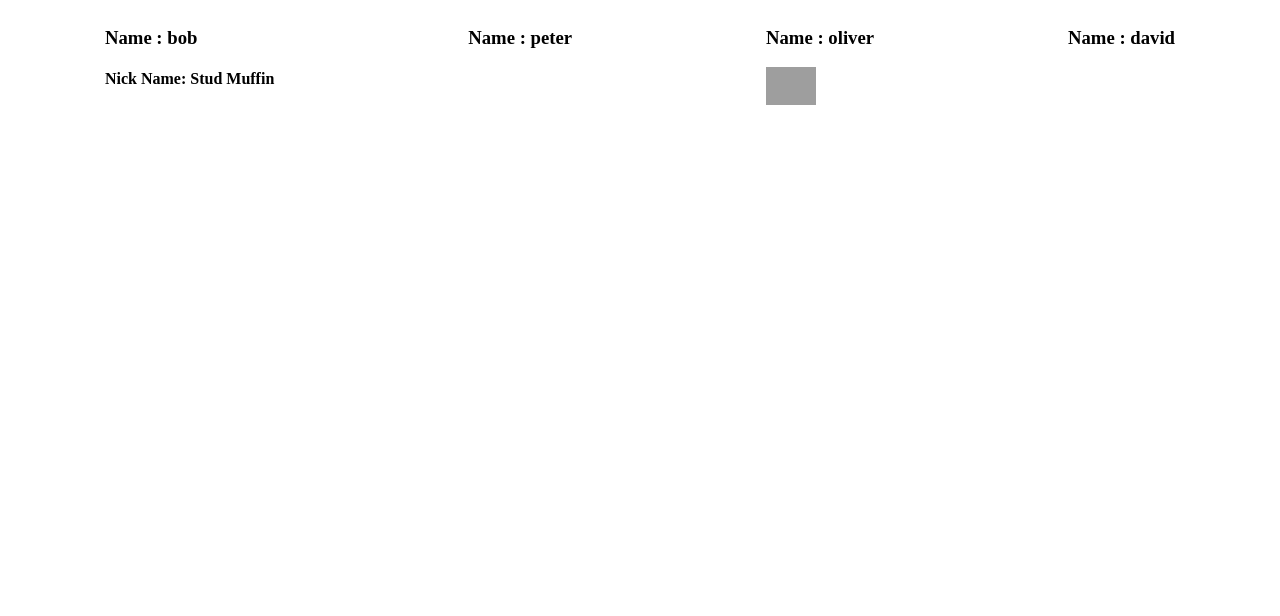
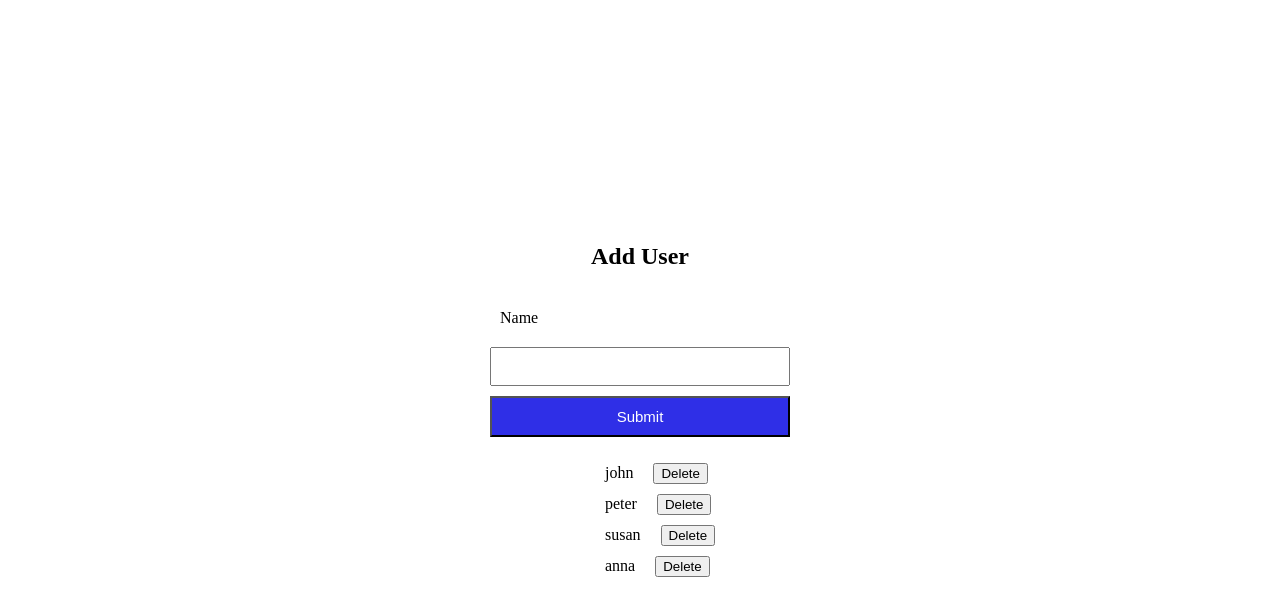
Before and after one commit to barla-x88/react-apps, a React (Vite) app: page / in a window 1280 px wide. Shown: the top 616 px of the page. Built offline with nearby package versions, Linux system fonts and the light colour scheme; grey boxes are pictures that could not be loaded.

Commit message:
14 - Controlled Inputs examples
Render Form component in App.jsx to see basic example. Render UsersList
to see advanced example of controlled inputs.

Note: - elementName.id(reading id attribute) alaways returns an string.

```diff
--- a/src/App.jsx
+++ b/src/App.jsx
@@ -1,6 +1,6 @@
-import List from "./components/List";
+import UserList from "./components/UserList";
 
 const App = () => {
-  return <List />;
+  return <UserList />;
 };
 export default App;
--- /dev/null
+++ b/src/components/Form/Form.css
@@ -0,0 +1,3 @@
+.form div {
+  margin: 15px;
+}
--- /dev/null
+++ b/src/components/Form/index.jsx
@@ -0,0 +1 @@
+export { default } from "./Form";
--- /dev/null
+++ b/src/components/UserList/UserList.css
@@ -0,0 +1,46 @@
+* {
+  box-sizing: border-box;
+}
+
+body,
+.form {
+  display: flex;
+  justify-content: center;
+  align-items: center;
+  flex-direction: column;
+}
+
+body {
+  height: 100vh;
+}
+
+.form {
+  width: 600px;
+}
+
+.form label,
+.form input {
+  display: block;
+  margin: 10px 0;
+  width: 300px;
+  padding: 10px;
+  outline-color: rgb(47, 47, 231);
+}
+
+input[type="submit"] {
+  color: #fff;
+  background-color: rgb(47, 47, 231);
+  font-size: 15px;
+}
+
+ul {
+  list-style-type: none;
+}
+
+ul li {
+  margin: 10px;
+}
+
+ul li button {
+  margin-left: 20px;
+}
--- /dev/null
+++ b/src/components/UserList/UserList.jsx
@@ -0,0 +1,51 @@
+import "./UserList.css";
+import { data } from "../../data";
+import { useState } from "react";
+
+const User = () => {
+  const [users, setUsers] = useState(data);
+  const [inputValue, setInputValue] = useState("");
+
+  const handleSubmit = (e) => {
+    e.preventDefault();
+    const name = inputValue;
+    const previousId = users.at(-1).id;
+    const currentId = previousId + 1;
+
+    setUsers([...users, { id: currentId, name }]);
+  };
+
+  return (
+    <div className="form">
+      <h2>Add User</h2>
+      <form onSubmit={handleSubmit}>
+        <label htmlFor="name">Name</label>
+        <input
+          type="text"
+          id="name"
+          value={inputValue}
+          onChange={(e) => setInputValue(e.target.value)}
+        />
+        <input type="submit" value="Submit" />
+      </form>
+      <div className="list">
+        <ul>
+          {users.map((user) => (
+            <li key={user.id}>
+              {user.name}
+              <button
+                type="button"
+                onClick={(e) =>
+                  setUsers(users.filter((person) => person.id !== user.id))
+                }
+              >
+                Delete
+              </button>
+            </li>
+          ))}
+        </ul>
+      </div>
+    </div>
+  );
+};
+export default User;
--- /dev/null
+++ b/src/components/UserList/index.jsx
@@ -0,0 +1 @@
+export { default } from "./UserList";
--- a/src/data.js
+++ b/src/data.js
@@ -16,3 +16,11 @@ export const people = [
   },
   { id: 4, name: "david" },
 ];
+
+
+export const data = [
+  { id: 1, name: 'john' },
+  { id: 2, name: 'peter' },
+  { id: 3, name: 'susan' },
+  { id: 4, name: 'anna' },
+];
```
Also changed, not shown: src/components/Form/Form.jsx (added, +42 -0 lines).
